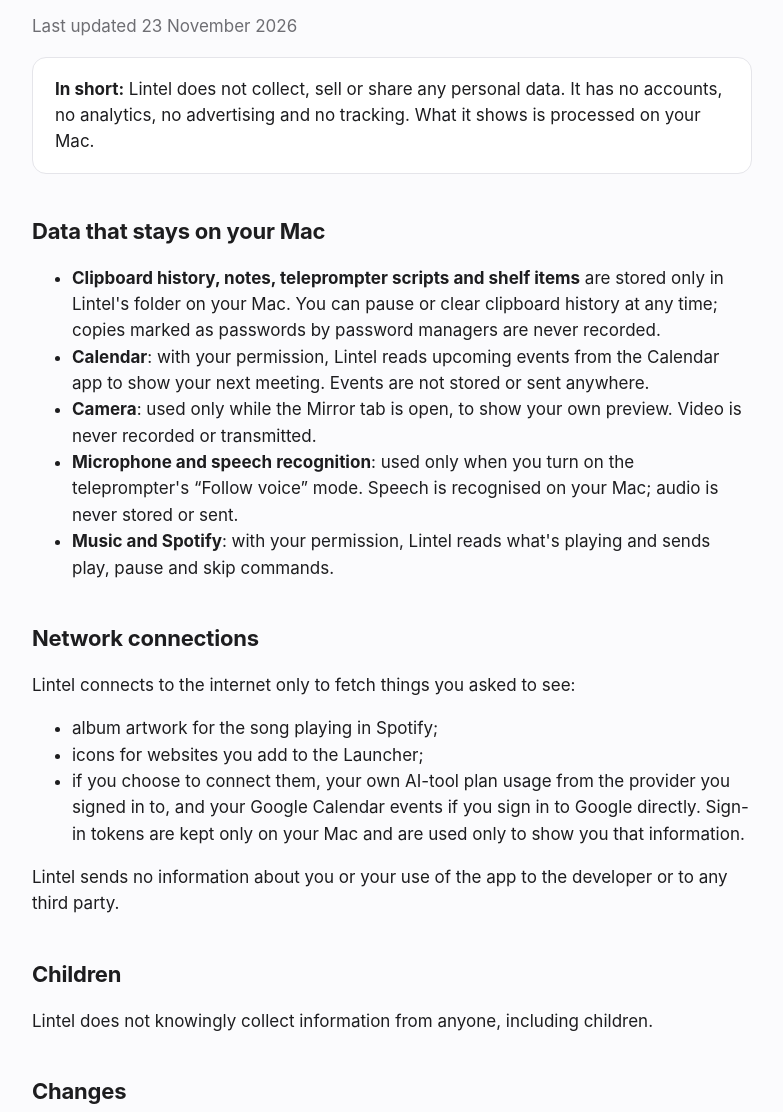
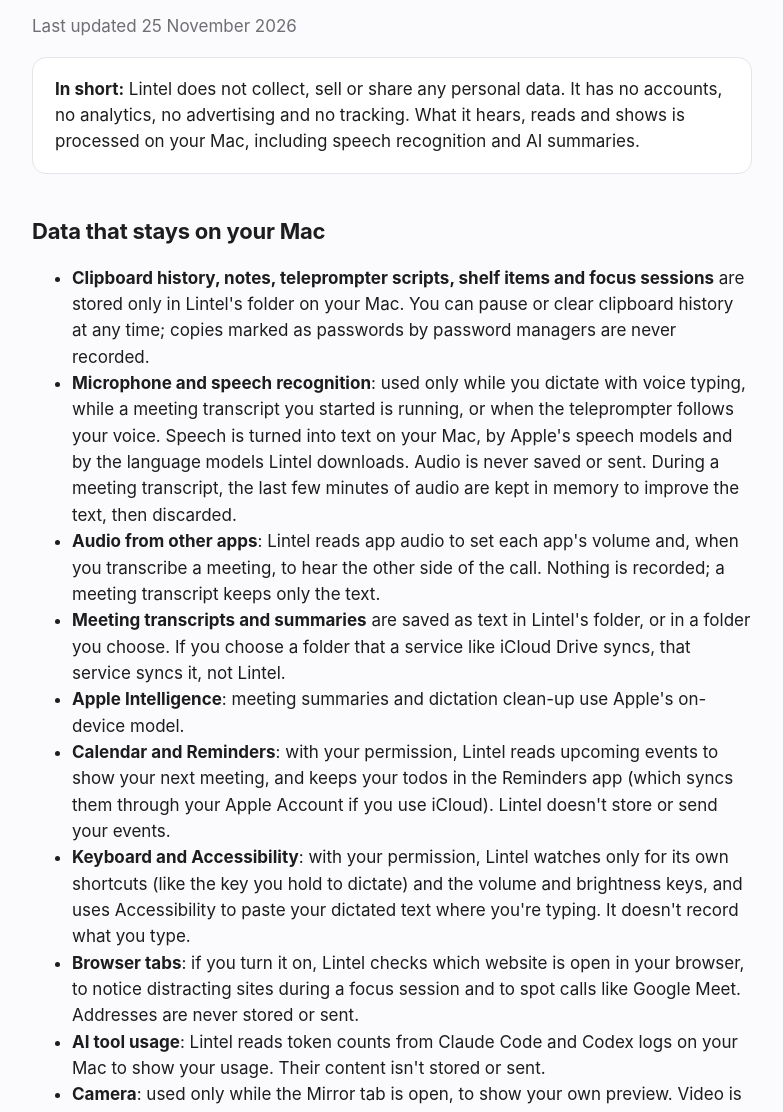
Before and after one commit to saswatasg/lintel-app, a plain HTML site: page privacy.html in a window 1280 px wide. Shown: the part 163-1275 px from the top of the page, without its empty margins (248-1031 px from the left). Drawn offline with Linux system fonts and the light colour scheme.

Commit message:
Privacy policy: voice typing, meetings, language models, Google Calendar and other network connections
Co-Authored-By: Claude Opus 5.5 <noreply@anthropic.com>

```diff
--- a/privacy.html
+++ b/privacy.html
@@ -1,24 +1,34 @@
 <!doctype html><html lang="en"><head><meta charset="utf-8"><meta name="viewport" content="width=device-width,initial-scale=1">
 <title>Lintel Privacy Policy</title><link rel="icon" href="icon.png"><link rel="stylesheet" href="style.css"></head><body><main>
 <nav><a href="./">Lintel</a><a href="support.html">Support</a><a href="privacy.html">Privacy</a></nav>
-<h1>Privacy Policy</h1><p class="muted">Last updated 23 November 2026</p>
-<div class="card"><b>In short:</b> Lintel does not collect, sell or share any personal data. It has no accounts, no analytics, no advertising and no tracking. What it shows is processed on your Mac.</div>
+<h1>Privacy Policy</h1><p class="muted">Last updated 25 November 2026</p>
+<div class="card"><b>In short:</b> Lintel does not collect, sell or share any personal data. It has no accounts, no analytics, no advertising and no tracking. What it hears, reads and shows is processed on your Mac, including speech recognition and AI summaries.</div>
 <h2>Data that stays on your Mac</h2>
 <ul>
-<li><b>Clipboard history, notes, teleprompter scripts and shelf items</b> are stored only in Lintel's folder on your Mac. You can pause or clear clipboard history at any time; copies marked as passwords by password managers are never recorded.</li>
-<li><b>Calendar</b>: with your permission, Lintel reads upcoming events from the Calendar app to show your next meeting. Events are not stored or sent anywhere.</li>
+<li><b>Clipboard history, notes, teleprompter scripts, shelf items and focus sessions</b> are stored only in Lintel's folder on your Mac. You can pause or clear clipboard history at any time; copies marked as passwords by password managers are never recorded.</li>
+<li><b>Microphone and speech recognition</b>: used only while you dictate with voice typing, while a meeting transcript you started is running, or when the teleprompter follows your voice. Speech is turned into text on your Mac, by Apple's speech models and by the language models Lintel downloads. Audio is never saved or sent. During a meeting transcript, the last few minutes of audio are kept in memory to improve the text, then discarded.</li>
+<li><b>Audio from other apps</b>: Lintel reads app audio to set each app's volume and, when you transcribe a meeting, to hear the other side of the call. Nothing is recorded; a meeting transcript keeps only the text.</li>
+<li><b>Meeting transcripts and summaries</b> are saved as text in Lintel's folder, or in a folder you choose. If you choose a folder that a service like iCloud Drive syncs, that service syncs it, not Lintel.</li>
+<li><b>Apple Intelligence</b>: meeting summaries and dictation clean-up use Apple's on-device model.</li>
+<li><b>Calendar and Reminders</b>: with your permission, Lintel reads upcoming events to show your next meeting, and keeps your todos in the Reminders app (which syncs them through your Apple Account if you use iCloud). Lintel doesn't store or send your events.</li>
+<li><b>Keyboard and Accessibility</b>: with your permission, Lintel watches only for its own shortcuts (like the key you hold to dictate) and the volume and brightness keys, and uses Accessibility to paste your dictated text where you're typing. It doesn't record what you type.</li>
+<li><b>Browser tabs</b>: if you turn it on, Lintel checks which website is open in your browser, to notice distracting sites during a focus session and to spot calls like Google Meet. Addresses are never stored or sent.</li>
+<li><b>AI tool usage</b>: Lintel reads token counts from Claude Code and Codex logs on your Mac to show your usage. Their content isn't stored or sent.</li>
 <li><b>Camera</b>: used only while the Mirror tab is open, to show your own preview. Video is never recorded or transmitted.</li>
-<li><b>Microphone and speech recognition</b>: used only when you turn on the teleprompter's “Follow voice” mode. Speech is recognised on your Mac; audio is never stored or sent.</li>
 <li><b>Music and Spotify</b>: with your permission, Lintel reads what's playing and sends play, pause and skip commands.</li>
 </ul>
 <h2>Network connections</h2>
-<p>Lintel connects to the internet only to fetch things you asked to see:</p>
+<p>Lintel connects to the internet only for the things below. Each connection goes straight from your Mac to the service named, never to the developer:</p>
 <ul>
-<li>album artwork for the song playing in Spotify;</li>
-<li>icons for websites you add to the Launcher;</li>
-<li>if you choose to connect them, your own AI-tool plan usage from the provider you signed in to, and your Google Calendar events if you sign in to Google directly. Sign-in tokens are kept only on your Mac and are used only to show you that information.</li>
+<li><b>Speech and language models</b>: Apple's speech models download from Apple. The optional Hindi, Bengali and English language models download from Hugging Face (huggingface.co) when you choose to add them.</li>
+<li><b>Website icons</b> for sites in your Launcher and on your focus block list, fetched from those websites. Meldstead, the developer's own web app, is in the Launcher by default (you can remove it), so its icon is fetched from meldstead.com in the same way. Nothing else is sent with it.</li>
+<li><b>Album artwork</b> for the song playing in Spotify.</li>
+<li><b>If you choose to connect them</b>: your own AI tool plan usage from the provider you signed in to, and your Google Calendar events if you sign in to Google. Sign-in tokens are kept only on your Mac and are used only to show you that information.</li>
+<li><b>Subscriptions</b> are handled by the App Store. Lintel only learns which plan is active; Apple's privacy policy covers payment.</li>
 </ul>
-<p>Lintel sends no information about you or your use of the app to the developer or to any third party.</p>
+<p>As with any download, these services see your Mac's IP address and what was requested, under their own privacy policies. Lintel sends no information about you or your use of the app to the developer or to any third party: no analytics, no crash reports and no advertising.</p>
+<h2>Google Calendar</h2>
+<p>If you sign in to Google in Lintel, it asks for read-only access to your calendars and for your email address. Lintel uses them only to show your upcoming events in the notch and which account is connected. Events go straight from Google to your Mac and are not stored, shared or used for anything else. The sign-in token is kept only on your Mac, and signing out deletes it. Lintel's use and transfer of information received from Google APIs adheres to the <a href="https://developers.google.com/terms/api-services-user-data-policy">Google API Services User Data Policy</a>, including the Limited Use requirements.</p>
 <h2>Children</h2><p>Lintel does not knowingly collect information from anyone, including children.</p>
 <h2>Changes</h2><p>If this policy changes, the new version will be posted on this page with a new date.</p>
 <h2>Contact</h2><p>Questions about privacy: open an issue at <a href="https://github.com/saswatasg/lintel-app/issues">github.com/saswatasg/lintel-app/issues</a>.</p>
```
